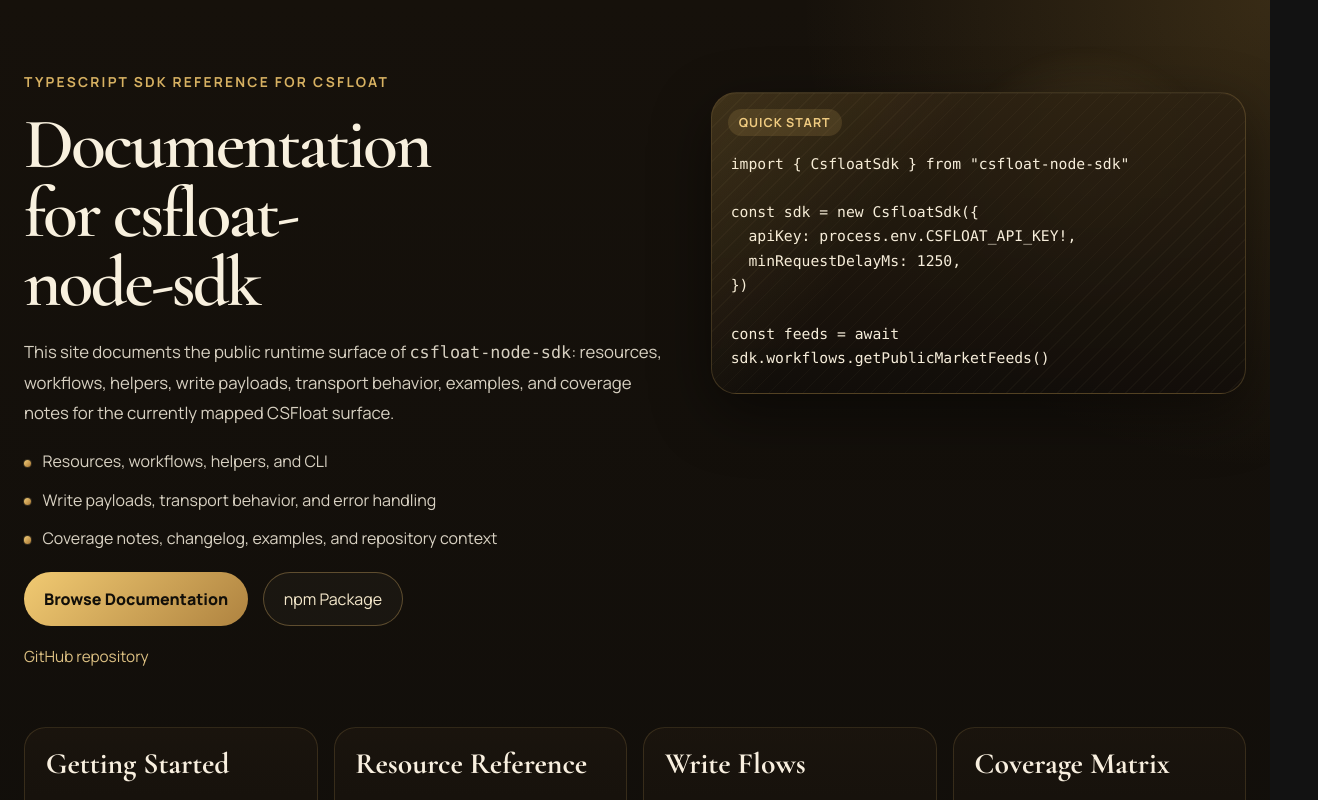
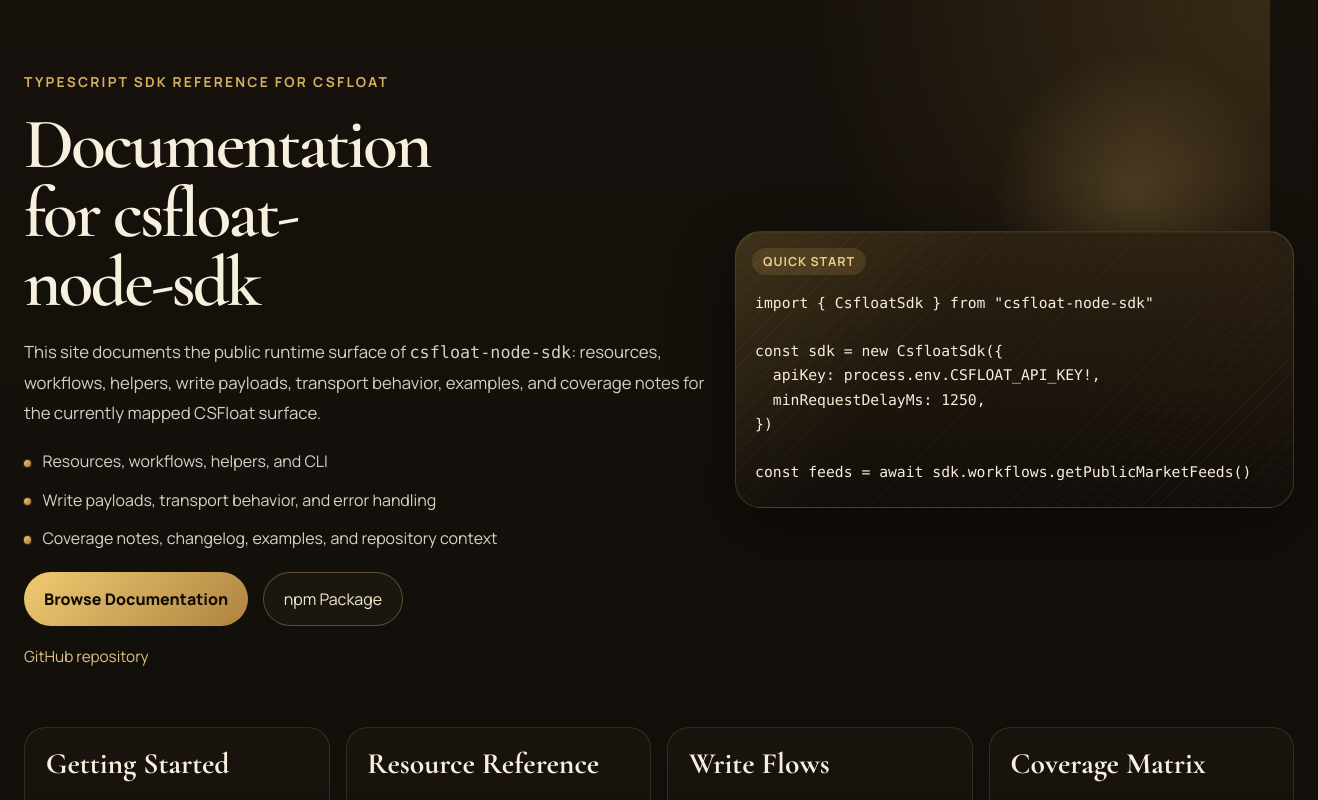
Before and after one commit to Krablante/csfloat-node-sdk, a Next.js app in the folder website/: page / in a window 1280 px wide. Shown: the top 800 px of the page, 1318 px wide, since content can reach past the window. Built offline with nearby package versions, Linux system fonts and the light colour scheme; no server answers.

Commit message:
docs: refine docs site shell and hero layout

```diff
--- a/website/app/globals.css
+++ b/website/app/globals.css
@@ -17,6 +17,7 @@
   --site-gold: #dfb567;
   --site-gold-strong: #f2d081;
   --site-line: rgba(223, 181, 103, 0.18);
+  --site-shell-max: 120rem;
   --site-scrollbar-track: rgba(255, 243, 208, 0.035);
   --site-scrollbar-thumb: rgba(223, 181, 103, 0.56);
   --site-scrollbar-thumb-strong: rgba(242, 208, 129, 0.76);
@@ -258,6 +259,24 @@
   }
 }
 
+@media (min-width: 2000px) {
+  html.dark nav[class*="x:max-w-(--nextra-content-width)"],
+  html[data-theme="dark"] nav[class*="x:max-w-(--nextra-content-width)"] {
+    width: min(100%, var(--site-shell-max));
+    max-width: var(--site-shell-max) !important;
+    margin-left: auto;
+    margin-right: auto;
+  }
+
+  html.dark body > div[class*="x:max-w-(--nextra-content-width)"],
+  html[data-theme="dark"] body > div[class*="x:max-w-(--nextra-content-width)"] {
+    width: min(100%, var(--site-shell-max));
+    max-width: var(--site-shell-max) !important;
+    margin-left: auto;
+    margin-right: auto;
+  }
+}
+
 html.dark .nextra-body-typesetting-article h1,
 html.dark .nextra-body-typesetting-default h1,
 html.dark .nextra-body-typesetting-article h2,
--- a/website/app/page.module.css
+++ b/website/app/page.module.css
@@ -2,6 +2,8 @@
   display: grid;
   gap: 3rem;
   padding: 3rem 1.5rem 4rem;
+  width: min(100%, var(--site-shell-max));
+  margin: 0 auto;
 }
 
 .hero {
@@ -9,7 +11,7 @@
   display: grid;
   gap: 2rem;
   grid-template-columns: minmax(0, 1.1fr) minmax(320px, 0.9fr);
-  align-items: start;
+  align-items: center;
   padding: 1.5rem 0 0.75rem;
 }
 
@@ -139,13 +141,15 @@
 
 .heroPanel {
   display: grid;
-  align-items: start;
-  padding-top: 1.25rem;
+  align-self: center;
+  align-items: center;
+  justify-items: end;
 }
 
 .codeCard {
   position: relative;
   overflow: hidden;
+  width: min(100%, 48rem);
   border: 1px solid rgba(223, 181, 103, 0.22);
   border-radius: 1.6rem;
   background:
@@ -299,6 +303,10 @@
     grid-template-columns: 1fr;
   }
 
+  .heroPanel {
+    justify-items: stretch;
+  }
+
   .points {
     grid-template-columns: 1fr;
   }
```
